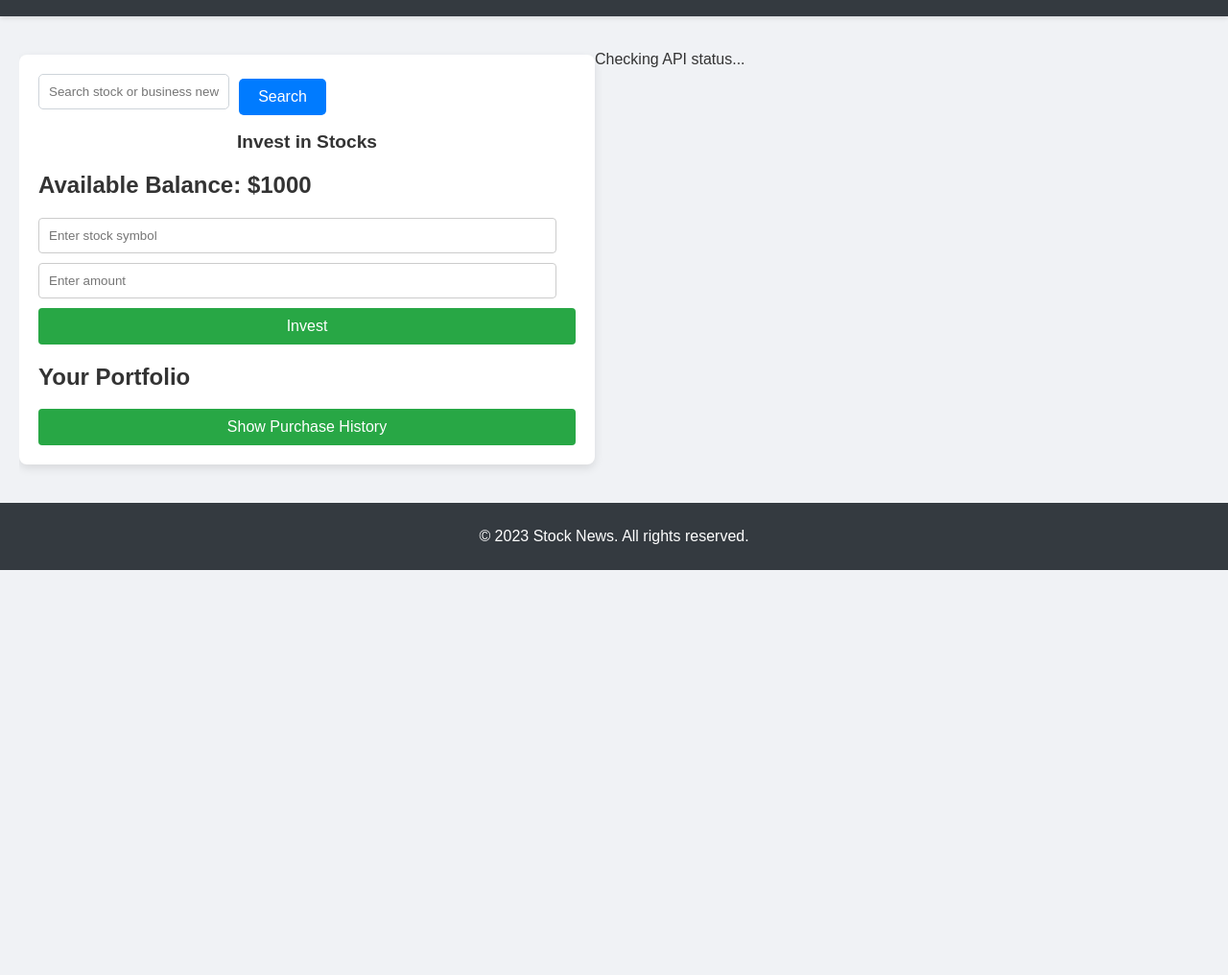
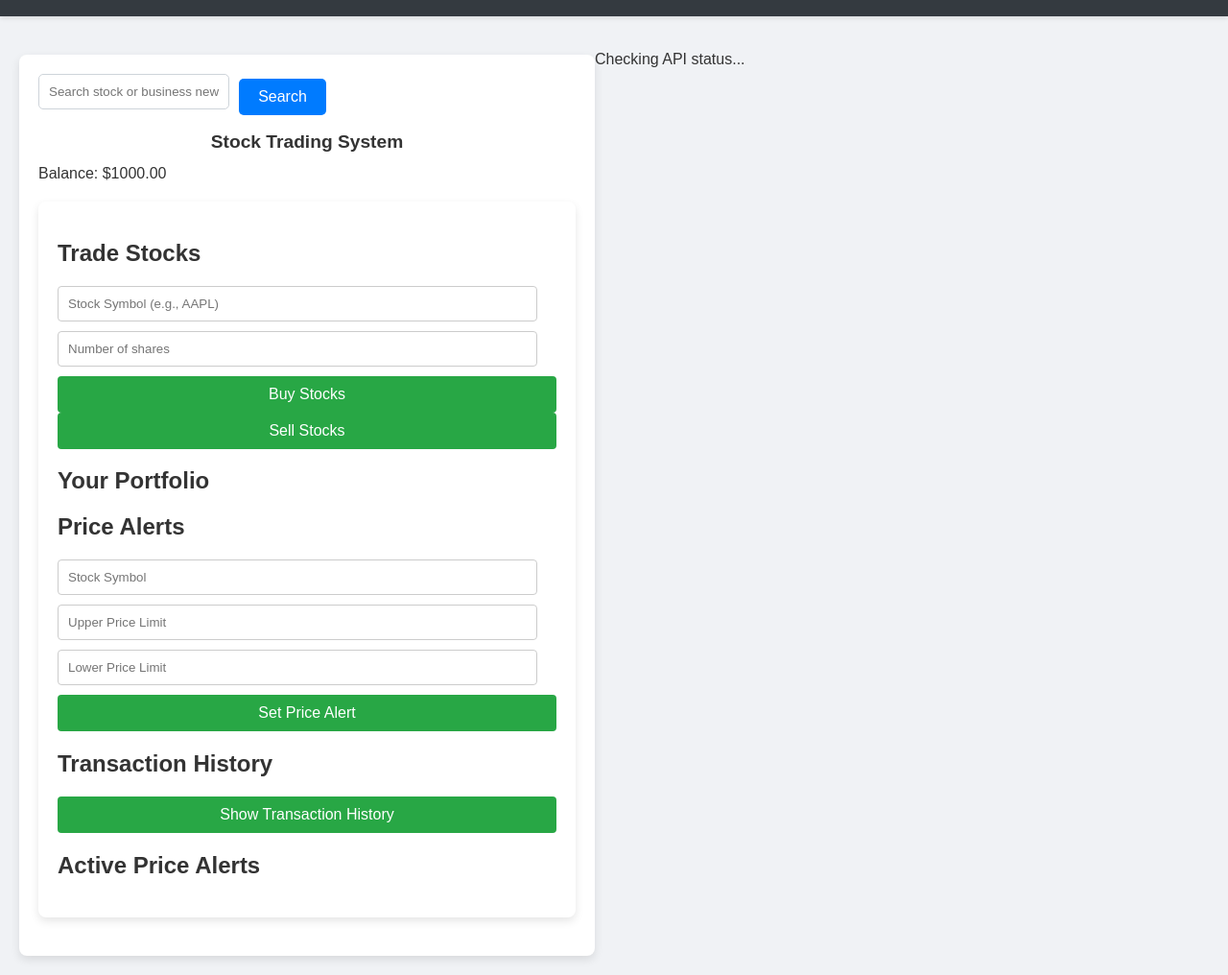
Before and after one commit to Owen-Mearns/cs375GOMAS, a website: page app/public/index.html in a window 1280 px wide. Shown: the part 73-1089 px from the top of the page at 96% size. Before the commit the page ends 800 px from the top, so only its background shows below. Drawn offline with Linux system fonts and the light colour scheme; no server answers.

Commit message:
made some quick final changes

```diff
--- a/app/public/index.html
+++ b/app/public/index.html
@@ -26,9 +26,6 @@
 
 
         <main>
-
-             <div style="width: 100%; overflow: hidden;">
-
             <div class="container", style="width: 1000px; float: left;">
 
                 <div class="search-container" style="width: 300px;">
@@ -39,34 +36,69 @@
                     />
                     <button id="search-button">Search</button>
                 </div>
-                <h1>Invest in Stocks</h1>
-                <h2>Available Balance: $<span id="balance">1000</span></h2>
-                <!-- Display balance -->
-                <input
-                    type="text"
-                    id="stock-symbol"
-                    placeholder="Enter stock symbol"
-                />
-                <input type="number" id="amount" placeholder="Enter amount" />
-                <button id="invest-button">Invest</button>
+                <h1>Stock Trading System</h1>
 
+            <!-- Balance Section -->
+            <div class="section">
+                <div class="balance-display">
+                    Balance: $<span id="balance">1000.00</span>
+                </div>
+            </div>
+
+            <div class="container">
+                <!-- Trading Section -->
+                <div class="section">
+                    <h2>Trade Stocks</h2>
+                    <div class="input-group">
+                        <input type="text" id="stock-symbol" placeholder="Stock Symbol (e.g., AAPL)" required>
+                        <input type="number" id="amount" placeholder="Number of shares" min="1" required>
+                    </div>
+                    <div class="input-group">
+                        <button id="buy-button">Buy Stocks</button>
+                        <button id="sell-button" class="sell-button">Sell Stocks</button>
+                    </div>
+                </div>
+
+
+                           <!-- Portfolio Section -->
+            <div class="section">
                 <h2>Your Portfolio</h2>
                 <ul id="portfolio-list"></ul>
+            </div>
 
-                <!-- Toggle Button for Purchase History -->
-                <button id="toggle-history-button">Show Purchase History</button>
-                <div id="purchase-history-container" style="display: none">
-                    <h2>Purchase History</h2>
-                    <ul id="purchase-history"></ul>
+            <!-- Price Alerts Section -->
+            <div class="section alert-section">
+                <h2>Price Alerts</h2>
+                <div class="input-group">
+                    <input type="text" id="alert-symbol" placeholder="Stock Symbol" required>
+                    <input type="number" id="upper-limit" placeholder="Upper Price Limit" step="0.01">
+                    <input type="number" id="lower-limit" placeholder="Lower Price Limit" step="0.01">
+                </div>
+                <button id="set-alert-button">Set Price Alert</button>
+            </div>
+
+            <!-- Transaction History Section -->
+            <div class="section">
+                <h2>Transaction History</h2>
+                <button id="toggle-history-button">Show Transaction History</button>
+                <div id="transaction-history-container" style="display: none;">
+                    <ul id="transaction-history"></ul>
                 </div>
             </div>
+
+            <!-- Active Alerts Section -->
+            <div class="section">
+                <h2>Active Price Alerts</h2>
+                <ul id="active-alerts-list"></ul>
+            </div>
+        </div>
+            </div>
+        </div>
             <div id="news-container", style="margin-left: 620px;"></div>
             <p id="api-status">Checking API status...</p>
-        </div>
+
         </main>
-        <footer>
-            <p>&copy; 2023 Stock News. All rights reserved.</p>
-        </footer>
+
 
         <script src="index.js"></script>
         <script src="script.js"></script>
--- a/app/public/invest.js
+++ b/app/public/invest.js
@@ -231,7 +231,7 @@ document.addEventListener('DOMContentLoaded', function() {
               console.error(`Error checking price for ${symbol}:`, error);
           }
       }
-  }, 60000); // Check every minute
+  }, 600000); // Check every minute
 
   // Initial data fetch
   fetchBalance();
```
